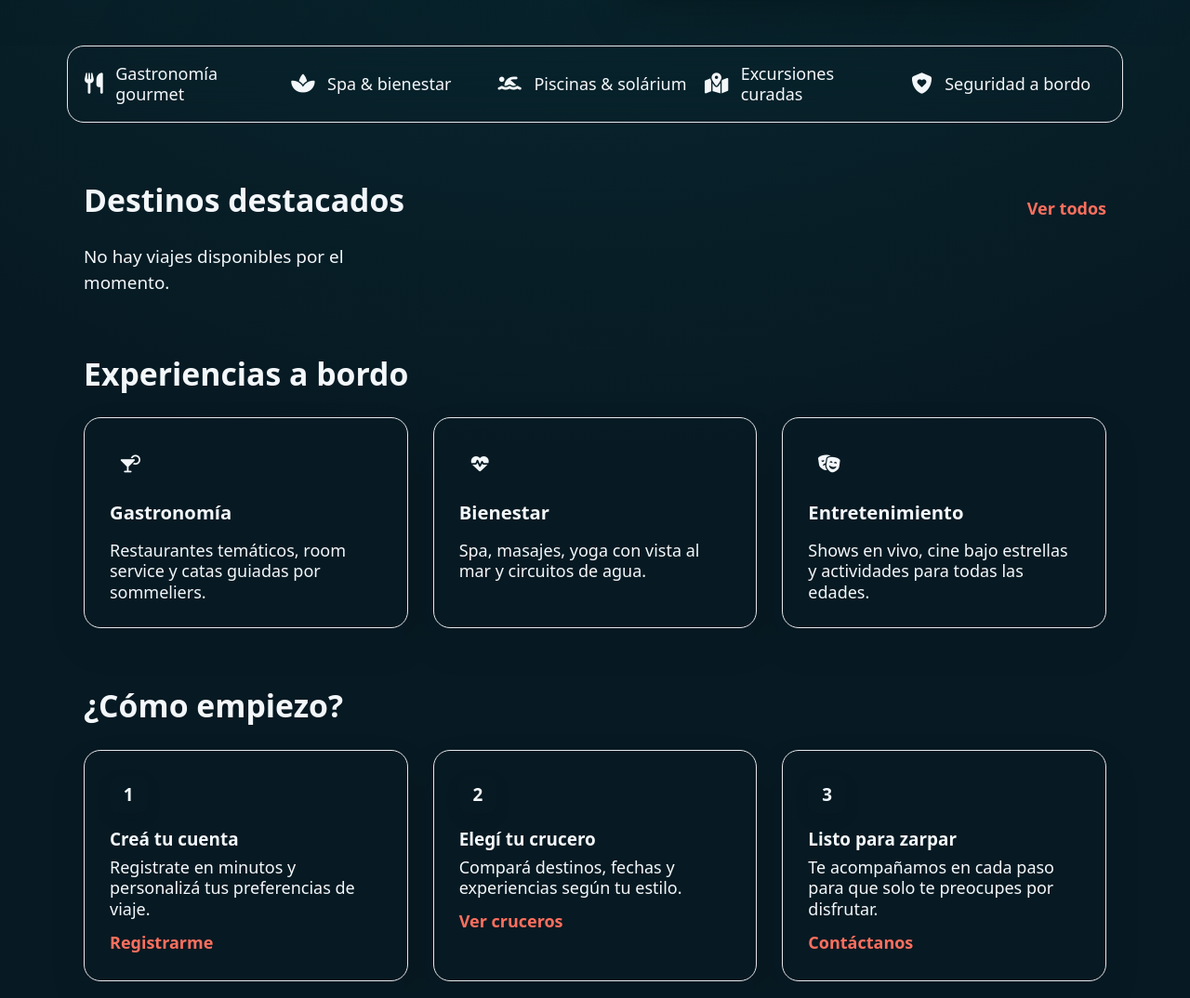
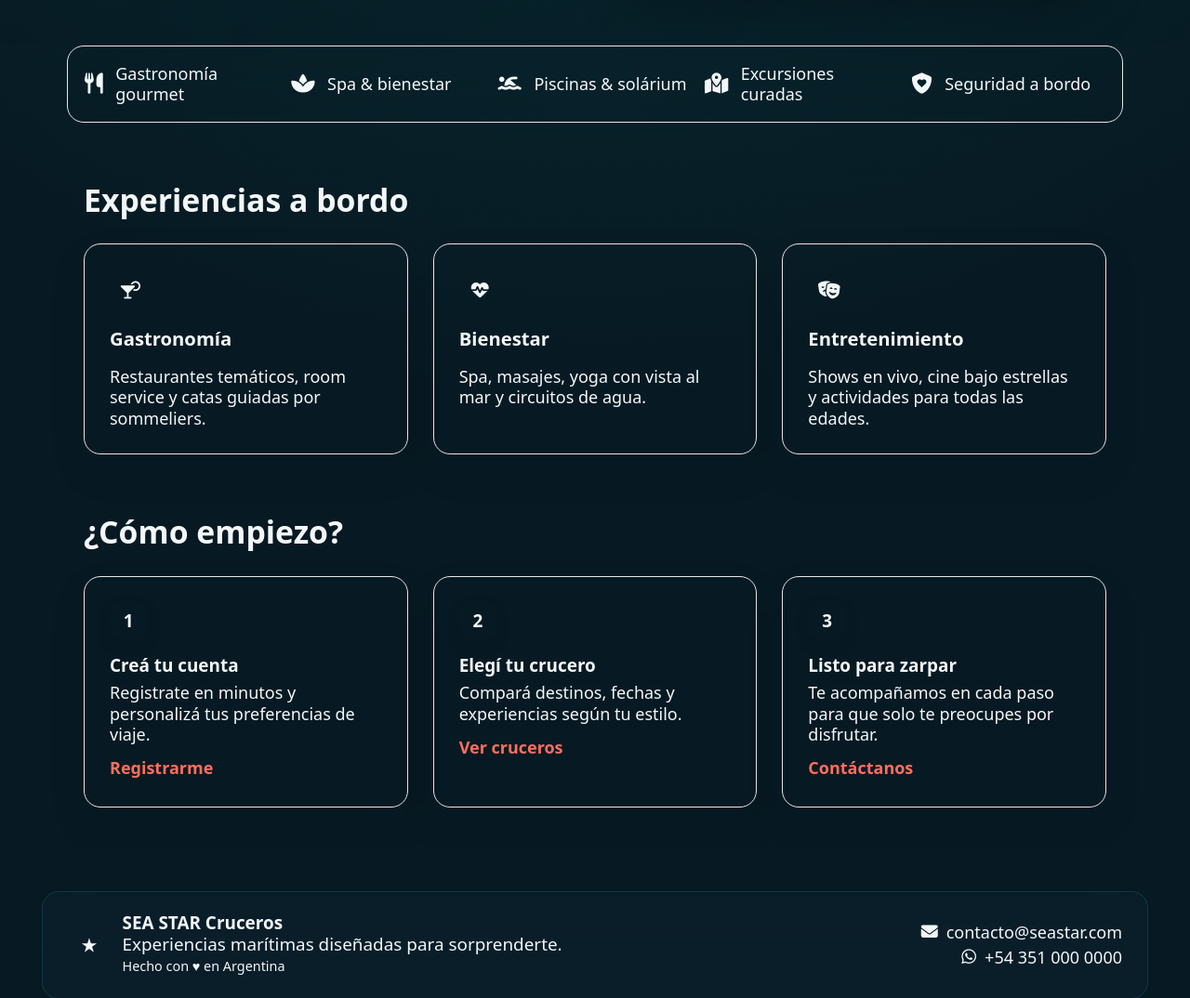
Before and after one commit to Villada-PG3/trabajo-practico-integrador-compania-naviera, a Django app: page / in a window 1280 px wide. Shown: the part 751-1825 px from the top of the page at 93% size. Run offline with Django 5.2, Linux system fonts and the light colour scheme; data comes from the database, SQL or seed files in the repository; some libraries are stand-ins or nearby versions.

Commit message:
Destinos destacados eliminado

```diff
--- a/compania_naviera/compania_naviera/templates/inicio.html
+++ b/compania_naviera/compania_naviera/templates/inicio.html
@@ -113,37 +113,6 @@
   </div>
 
 
-
-  <!-- Destinos destacados (los 6 primeros viajes) -->
-  <div class="mt-14 mx-auto max-w-7xl px-6 lg:px-10">
-    <div class="flex items-end justify-between gap-4">
-      <h2 class="text-2xl md:text-3xl font-extrabold">Destinos destacados</h2>
-      <a href="{% url 'cruceros' %}" class="text-sm font-semibold link-secondary">Ver todos</a>
-    </div>
-
-    <div class="mt-6 grid sm:grid-cols-2 lg:grid-cols-3 gap-6">
-      {% for viaje in proximos_viajes %}
-        <article class="group relative overflow-hidden rounded-2xl border border-secondary/20 bg-surface/80 shadow-neon">
-          {% if viaje.imagen %}
-            <img src="{{ viaje.imagen }}" alt="{{ viaje.nombre }}" class="w-full h-52 object-cover transition duration-500 group-hover:scale-105">
-          {% else %}
-            <img src="{% static 'default-viaje.jpg' %}" alt="{{ viaje.nombre }}" class="w-full h-52 object-cover transition duration-500 group-hover:scale-105">
-          {% endif %}
-          <div class="absolute inset-0 bg-gradient-to-t from-surface/80 via-transparent to-transparent"></div>
-          <div class="absolute inset-x-0 bottom-0 p-4 flex items-center justify-between">
-            <div>
-              <h3 class="font-semibold text-text">{{ viaje.nombre }}</h3>
-              <p class="text-xs text-text/70">{{ viaje.lugar_destino }} • {{ viaje.fecha_de_salida }}</p>
-            </div>
-            <a href="{% url 'login' %}?next={% url 'cruceros' %}" class="px-3 py-1 rounded-lg btn-primary text-sm font-semibold">Conocer</a>
-          </div>
-        </article>
-      {% empty %}
-        <p>No hay viajes disponibles por el momento.</p>
-      {% endfor %}
-    </div>
-  </div>
-
   <!-- Experiencias a bordo -->
   <div class="mt-14 mx-auto max-w-7xl px-6 lg:px-10">
     <h2 class="text-2xl md:text-3xl font-extrabold mb-6">Experiencias a bordo</h2>
```
